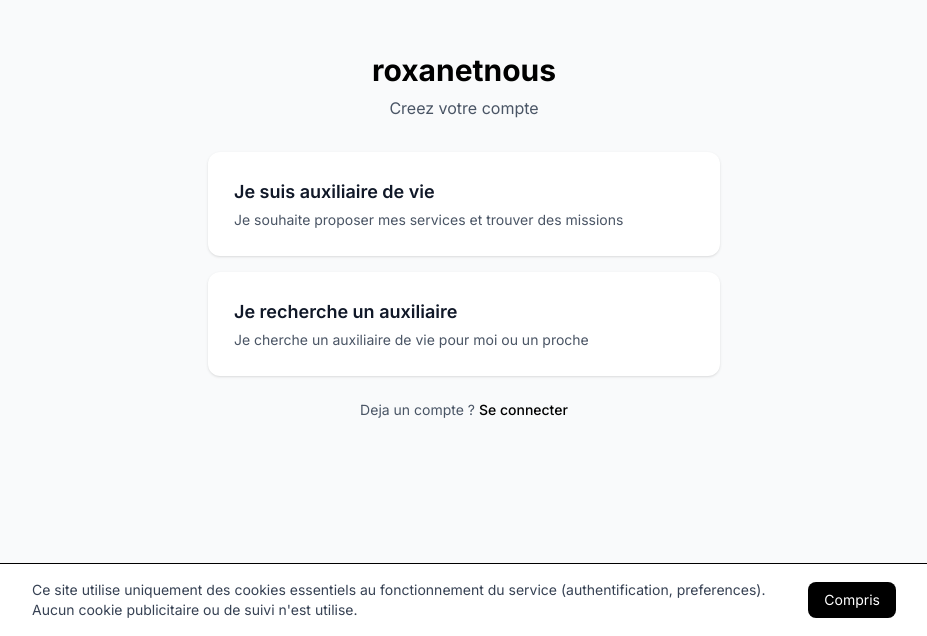
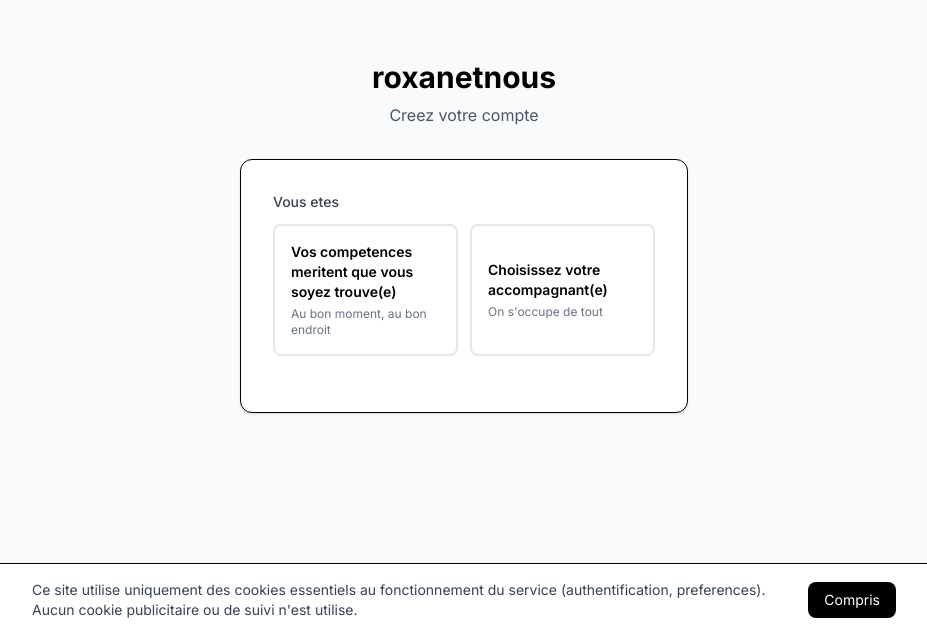
Before and after one commit to Sharo0s/roxanetnous, a Next.js app: page /register in a window 1280 px wide. Shown: the part 164-800 px from the top of the page, without its empty margins (176-1103 px from the left). Built offline with nearby package versions, Linux system fonts and the light colour scheme; no server answers.

Commit message:
Login en 2 etapes + inscription multi-step
Login : saisie email d'abord, puis mot de passe ou redirection vers register.
Register : formulaire progressif (role, nom, email, mot de passe) sur une seule page.
Ajoute checkEmailExists pour la verification cote serveur.

```diff
--- a/app/login/page.tsx
+++ b/app/login/page.tsx
@@ -1,18 +1,44 @@
 'use client'
 
 import { useState } from 'react'
+import { useRouter } from 'next/navigation'
 import { login } from '@/app/actions/auth'
+import { checkEmailExists } from '@/app/actions/auth'
 import { Button } from '@/components/ui/button'
 import { Input } from '@/components/ui/input'
 import Link from 'next/link'
 
 export default function LoginPage() {
+  const router = useRouter()
+  const [step, setStep] = useState<'email' | 'password'>('email')
+  const [email, setEmail] = useState('')
   const [error, setError] = useState<string | null>(null)
   const [loading, setLoading] = useState(false)
 
-  async function handleSubmit(formData: FormData) {
+  async function handleEmailSubmit(e: React.FormEvent) {
+    e.preventDefault()
+    if (!email.trim()) return
     setError(null)
     setLoading(true)
+
+    try {
+      const exists = await checkEmailExists(email.trim())
+      if (exists) {
+        setStep('password')
+      } else {
+        router.push(`/register?email=${encodeURIComponent(email.trim())}`)
+      }
+    } catch {
+      setError('Erreur lors de la verification. Reessayez.')
+    } finally {
+      setLoading(false)
+    }
+  }
+
+  async function handleLoginSubmit(formData: FormData) {
+    setError(null)
+    setLoading(true)
+    formData.set('email', email)
     const result = await login(formData)
     if (result?.error) {
       setError(result.error)
@@ -27,10 +53,10 @@ export default function LoginPage() {
           <Link href="/" className="text-3xl font-bold text-black">
             roxanetnous
           </Link>
-          <p className="mt-2 text-gray-600">Connectez-vous a votre compte</p>
         </div>
 
-        <form action={handleSubmit} className="bg-white p-8 rounded-xl shadow-sm border space-y-5">
+        {step === 'email' ? (
+          <form onSubmit={handleEmailSubmit} className="bg-white p-8 rounded-xl shadow-sm border space-y-5">
             {error && (
               <div className="p-3 rounded-lg bg-red-50 border border-red-200 text-red-700 text-sm">
                 {error}
@@ -43,7 +69,32 @@ export default function LoginPage() {
               label="Adresse email"
               placeholder="vous@exemple.com"
               required
+              value={email}
+              onChange={(e) => setEmail(e.target.value)}
             />
+
+            <Button type="submit" className="w-full" disabled={loading}>
+              {loading ? 'Verification...' : 'Continuer'}
+            </Button>
+          </form>
+        ) : (
+          <form action={handleLoginSubmit} className="bg-white p-8 rounded-xl shadow-sm border space-y-5">
+            {error && (
+              <div className="p-3 rounded-lg bg-red-50 border border-red-200 text-red-700 text-sm">
+                {error}
+              </div>
+            )}
+
+            <div className="text-sm text-black">
+              <span className="text-gray-500">Compte :</span>{' '}
+              <button
+                type="button"
+                onClick={() => { setStep('email'); setError(null) }}
+                className="font-medium underline"
+              >
+                {email}
+              </button>
+            </div>
 
             <Input
               name="password"
@@ -51,6 +102,7 @@ export default function LoginPage() {
               label="Mot de passe"
               placeholder="Votre mot de passe"
               required
+              autoFocus
             />
 
             <Button type="submit" className="w-full" disabled={loading}>
@@ -63,13 +115,7 @@ export default function LoginPage() {
               </Link>
             </div>
           </form>
-
-        <p className="text-center mt-6 text-sm text-gray-600">
-          Pas encore de compte ?{' '}
-          <Link href="/register" className="text-black font-medium hover:underline">
-            Creer un compte
-          </Link>
-        </p>
+        )}
       </div>
     </main>
   )
--- a/components/auth/register-form.tsx
+++ b/components/auth/register-form.tsx
@@ -1,38 +1,90 @@
 'use client'
 
-import { useState } from 'react'
+import { useState, useRef, useEffect } from 'react'
 import { useSearchParams } from 'next/navigation'
 import { signup } from '@/app/actions/auth'
 import { Button } from '@/components/ui/button'
 import { Input } from '@/components/ui/input'
 import Link from 'next/link'
 
+type Step = 'role' | 'name' | 'email' | 'password'
+
+const STEPS: Step[] = ['role', 'name', 'email', 'password']
+
 export function RegisterForm() {
   const searchParams = useSearchParams()
   const initialRole = searchParams.get('role')
+  const initialEmail = searchParams.get('email') || ''
+
+  const [step, setStep] = useState<Step>(
+    initialRole === 'auxiliaire' || initialRole === 'beneficiaire' ? 'name' : 'role'
+  )
   const [role, setRole] = useState<'auxiliaire' | 'beneficiaire' | null>(
     initialRole === 'auxiliaire' || initialRole === 'beneficiaire' ? initialRole : null
   )
+  const [firstName, setFirstName] = useState('')
+  const [lastName, setLastName] = useState('')
+  const [email, setEmail] = useState(initialEmail)
+  const [password, setPassword] = useState('')
   const [error, setError] = useState<string | null>(null)
   const [loading, setLoading] = useState(false)
   const [emailSent, setEmailSent] = useState(false)
-  const [registeredEmail, setRegisteredEmail] = useState('')
 
-  async function handleSubmit(formData: FormData) {
-    if (!role) return
-    formData.set('role', role)
+  const bottomRef = useRef<HTMLDivElement>(null)
+
+  useEffect(() => {
+    // Scroll vers le bas quand on passe à l'étape suivante
+    setTimeout(() => {
+      bottomRef.current?.scrollIntoView({ behavior: 'smooth', block: 'end' })
+    }, 100)
+  }, [step])
+
+  function selectRole(r: 'auxiliaire' | 'beneficiaire') {
+    setRole(r)
+    setStep('name')
+  }
+
+  function submitName(e: React.FormEvent) {
+    e.preventDefault()
+    if (!firstName.trim() || !lastName.trim()) return
+    setStep('email')
+  }
+
+  function submitEmail(e: React.FormEvent) {
+    e.preventDefault()
+    if (!email.trim()) return
+    setStep('password')
+  }
+
+  async function submitPassword(e: React.FormEvent) {
+    e.preventDefault()
+    if (!password || password.length < 8) {
+      setError('Le mot de passe doit contenir au moins 8 caracteres.')
+      return
+    }
     setError(null)
     setLoading(true)
+
+    const formData = new FormData()
+    formData.set('email', email.trim())
+    formData.set('password', password)
+    formData.set('firstName', firstName.trim())
+    formData.set('lastName', lastName.trim())
+    formData.set('role', role!)
+
     const result = await signup(formData)
     if (result?.error) {
       setError(result.error)
       setLoading(false)
     } else if (result?.success) {
-      setRegisteredEmail(formData.get('email') as string)
       setEmailSent(true)
       setLoading(false)
     }
   }
+
+  const stepIndex = STEPS.indexOf(step)
+  const isVisible = (s: Step) => STEPS.indexOf(s) <= stepIndex
+  const isCurrent = (s: Step) => s === step
 
   if (emailSent) {
     return (
@@ -48,7 +100,7 @@ export function RegisterForm() {
             <p className="text-gray-600 mb-2">
               Un email de confirmation a ete envoye a :
             </p>
-            <p className="font-medium text-black mb-6">{registeredEmail}</p>
+            <p className="font-medium text-black mb-6">{email}</p>
             <p className="text-sm text-gray-500 mb-6">
               Cliquez sur le lien dans le mail pour activer votre compte, puis connectez-vous.
             </p>
@@ -64,10 +116,9 @@ export function RegisterForm() {
     )
   }
 
-  if (!role) {
   return (
     <main className="min-h-screen flex items-center justify-center p-4 bg-gray-50">
-        <div className="w-full max-w-lg">
+      <div className="w-full max-w-md">
         <div className="text-center mb-8">
           <Link href="/" className="text-3xl font-bold text-black">
             roxanetnous
@@ -75,81 +126,104 @@ export function RegisterForm() {
           <p className="mt-2 text-gray-600">Creez votre compte</p>
         </div>
 
-          <div className="space-y-4">
-            <button
-              onClick={() => setRole('auxiliaire')}
-              className="w-full p-6 bg-white rounded-xl shadow-sm border-2 border-transparent hover:border-black transition text-left"
-            >
-              <h3 className="text-lg font-semibold text-gray-900">Je suis auxiliaire de vie</h3>
-              <p className="mt-1 text-sm text-gray-600">
-                Je souhaite proposer mes services et trouver des missions
-              </p>
-            </button>
-
-            <button
-              onClick={() => setRole('beneficiaire')}
-              className="w-full p-6 bg-white rounded-xl shadow-sm border-2 border-transparent hover:border-black transition text-left"
-            >
-              <h3 className="text-lg font-semibold text-gray-900">Je recherche un auxiliaire</h3>
-              <p className="mt-1 text-sm text-gray-600">
-                Je cherche un auxiliaire de vie pour moi ou un proche
-              </p>
-            </button>
-          </div>
-
-          <p className="text-center mt-6 text-sm text-gray-600">
-            Deja un compte ?{' '}
-            <Link href="/login" className="text-black font-medium hover:underline">
-              Se connecter
-            </Link>
-          </p>
-        </div>
-      </main>
-    )
-  }
-
-  return (
-    <main className="min-h-screen flex items-center justify-center p-4 bg-gray-50">
-      <div className="w-full max-w-md">
-        <div className="text-center mb-8">
-          <Link href="/" className="text-3xl font-bold text-black">
-            roxanetnous
-          </Link>
-          <p className="mt-2 text-gray-600">
-            Inscription {role === 'auxiliaire' ? 'auxiliaire de vie' : 'beneficiaire'}
-          </p>
-        </div>
-
-        <form action={handleSubmit} className="bg-white p-8 rounded-xl shadow-sm border space-y-5">
+        <div className="bg-white p-8 rounded-xl shadow-sm border space-y-6">
           {error && (
-            <div className="p-3 rounded-lg bg-red-50 border border-red-200 text-red-700 text-sm">
+            <div className="p-3 rounded-lg bg-red-50 border border-red-200 text-red-700 text-sm animate-fade-in">
               {error}
             </div>
           )}
 
+          {/* Step 1 : Role */}
+          <div className="animate-fade-in">
+            <label className="block text-sm font-medium text-gray-700 mb-3">
+              Vous etes
+            </label>
+            <div className="grid grid-cols-2 gap-3">
+              <button
+                type="button"
+                onClick={() => selectRole('auxiliaire')}
+                className={`p-4 rounded-lg border-2 text-left transition ${
+                  role === 'auxiliaire'
+                    ? 'border-black bg-black text-white'
+                    : 'border-gray-200 hover:border-gray-400'
+                }`}
+              >
+                <p className="font-semibold text-sm">Vos competences meritent que vous soyez trouve(e)</p>
+                <p className={`text-xs mt-1 ${role === 'auxiliaire' ? 'text-gray-300' : 'text-gray-500'}`}>
+                  Au bon moment, au bon endroit
+                </p>
+              </button>
+              <button
+                type="button"
+                onClick={() => selectRole('beneficiaire')}
+                className={`p-4 rounded-lg border-2 text-left transition ${
+                  role === 'beneficiaire'
+                    ? 'border-black bg-black text-white'
+                    : 'border-gray-200 hover:border-gray-400'
+                }`}
+              >
+                <p className="font-semibold text-sm">Choisissez votre accompagnant(e)</p>
+                <p className={`text-xs mt-1 ${role === 'beneficiaire' ? 'text-gray-300' : 'text-gray-500'}`}>
+                  On s'occupe de tout
+                </p>
+              </button>
+            </div>
+          </div>
+
+          {/* Step 2 : Prenom / Nom */}
+          {isVisible('name') && (
+            <form onSubmit={submitName} className="space-y-4 animate-fade-in">
               <div className="grid grid-cols-2 gap-4">
                 <Input
                   name="firstName"
                   label="Prenom"
                   placeholder="Prenom"
                   required
+                  value={firstName}
+                  onChange={(e) => setFirstName(e.target.value)}
+                  autoFocus={isCurrent('name')}
                 />
                 <Input
                   name="lastName"
                   label="Nom"
                   placeholder="Nom"
                   required
+                  value={lastName}
+                  onChange={(e) => setLastName(e.target.value)}
                 />
               </div>
+              {isCurrent('name') && (
+                <Button type="submit" className="w-full">
+                  Continuer
+                </Button>
+              )}
+            </form>
+          )}
 
+          {/* Step 3 : Email */}
+          {isVisible('email') && (
+            <form onSubmit={submitEmail} className="space-y-4 animate-fade-in">
               <Input
                 name="email"
                 type="email"
                 label="Adresse email"
                 placeholder="vous@exemple.com"
                 required
+                value={email}
+                onChange={(e) => setEmail(e.target.value)}
+                autoFocus={isCurrent('email')}
               />
+              {isCurrent('email') && (
+                <Button type="submit" className="w-full">
+                  Continuer
+                </Button>
+              )}
+            </form>
+          )}
 
+          {/* Step 4 : Mot de passe */}
+          {isVisible('password') && (
+            <form onSubmit={submitPassword} className="space-y-4 animate-fade-in">
               <Input
                 name="password"
                 type="password"
@@ -157,27 +231,18 @@ export function RegisterForm() {
                 placeholder="8 caracteres minimum"
                 minLength={8}
                 required
+                value={password}
+                onChange={(e) => setPassword(e.target.value)}
+                autoFocus={isCurrent('password')}
               />
-
               <Button type="submit" className="w-full" disabled={loading}>
                 {loading ? 'Creation du compte...' : 'Creer mon compte'}
               </Button>
+            </form>
+          )}
 
-          <button
-            type="button"
-            onClick={() => { setRole(null); setError(null) }}
-            className="w-full text-sm text-gray-500 hover:text-gray-700"
-          >
-            Changer de role
-          </button>
-        </form>
-
-        <p className="text-center mt-6 text-sm text-gray-600">
-          Deja un compte ?{' '}
-          <Link href="/login" className="text-black font-medium hover:underline">
-            Se connecter
-          </Link>
-        </p>
+          <div ref={bottomRef} />
+        </div>
       </div>
     </main>
   )
```
Also changed, not shown: app/actions/auth.ts (+9 -0 lines). Lines whose indentation alone changed are shown as unchanged.
